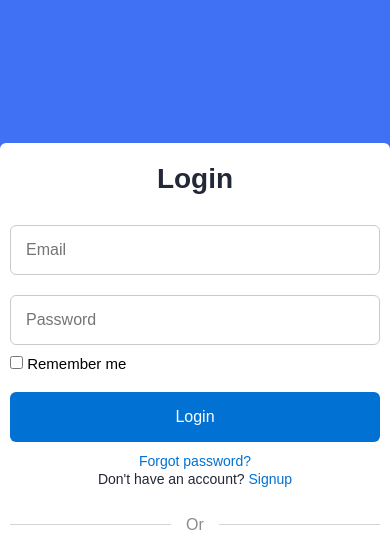
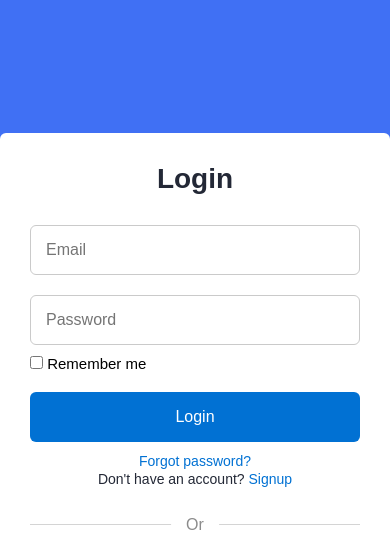
Before and after one commit to shjroemon07/k24-fullstack, a plain HTML site: page Day 1/index.html in a window 390 px wide. Shown: the top 560 px of the page. Drawn offline with Linux system fonts and the light colour scheme; files that its build step writes are made by us from their sources.

Commit message:
Update style.css

```diff
--- a/Day 1/css/style.css
+++ b/Day 1/css/style.css
@@ -1,4 +1,3 @@
-/* Google Fonts - Poppins */
 
 * {
   margin: 0;
@@ -156,9 +155,3 @@ a.google span {
   opacity: 0.6;
   color: #232836;
 }
-
-@media screen and (max-width: 400px) {
-  .form {
-    padding: 20px 10px;
-  }
-}
```
